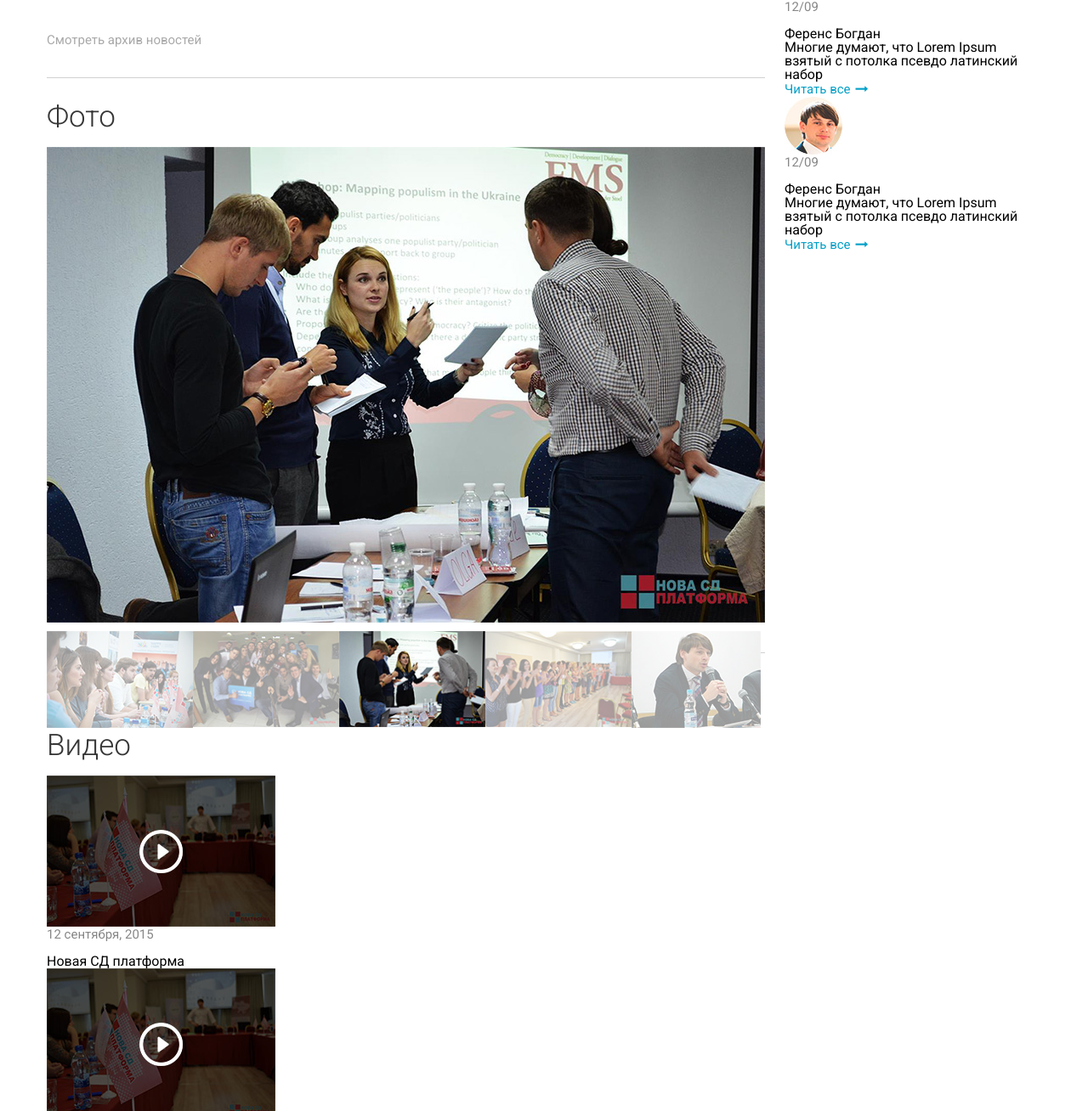
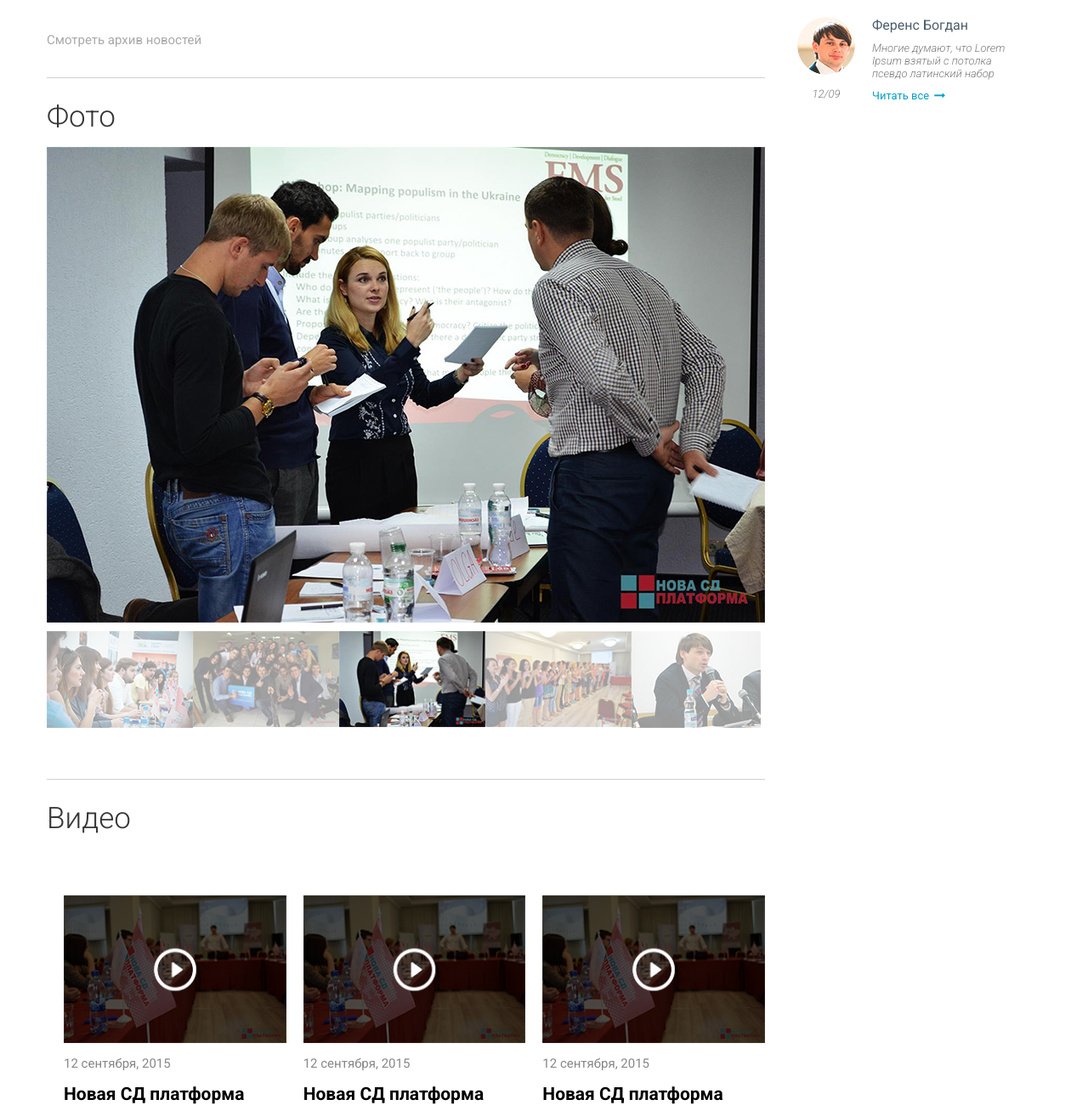
Before and after one commit to anega/sd-platform, a plain HTML site: page main.html in a window 1280 px wide. Shown: the part 1492-2800 px from the top of the page at 85% size. Drawn offline with Linux system fonts and the light colour scheme.

Commit message:
Blog, Video blocks

```diff
--- a/main.html
+++ b/main.html
@@ -18,7 +18,17 @@
             <img class="logo" src="images/logo.png" alt="СД Платформа логотип">
             <button class="btn btn-grey"><i class="fa fa-search"></i>Поиск</button>
             <button class="btn btn-blue">Для активистов СД</button>
-            <p class="lang-selector">RU<img src="images/flag-ru.jpg" alt="language rus"></p>
+            <ul class="lang-selector">
+                <li class="lang-active">
+                    <img src="images/flag-ru.jpg" alt="Russian (Rus)" title="Russian (Rus)">
+                </li>
+                <li>
+                    <img src="images/flag-ua.jpg" alt="Українська (Україна)" title="Українська (Україна)">
+                </li>
+                <li>
+                    <img src="images/flag-en.jpg" alt="English (UK)" title="English (UK)">
+                </li>
+            </ul>
             <ul class="social-menu">
                 <li>
                     <a class="fa fa-google-plus" href="https://plus.google.com/"></a>
@@ -78,7 +88,7 @@
                 <p class="read-more-archive"><a href="#">Смотреть архив новостей</a></p>
             </div>
 
-            <div class="block photo">
+            <div class="block photo clearfix">
                 <h1 class="title">Фото</h1>
                 <div class="slider">
                     <div class="active-img">
@@ -98,7 +108,7 @@
 
             <div class="block video">
                 <h1 class="title">Видео</h1>
-                <ul>
+                <ul class="clearfix">
                     <li>
                         <img src="images/video-lorem.jpg" alt="">
                         <p class="date">12 сентября, 2015</p>
--- a/style.css
+++ b/style.css
@@ -198,6 +198,10 @@ button.btn {
     padding: 31px 0;
 }
 
+.header-top .logo {
+    float: left;
+}
+
 .header-top .social-menu,
 .header-top p,
 .header-top .btn {
@@ -227,13 +231,19 @@ button.btn {
 .lang-selector {
     border-right: 1px solid #d1d1d1;
     color: #acc3cb;
-    line-height: 55px;
-    padding-right: 40px;
+    float: right;
+    height: 55px;
+    padding: 20px 40px 0 0;
     text-transform: uppercase;
 }
 
-.lang-selector img {
-    margin-left: 8px;
+.lang-selector li {
+    float: left;
+    margin-right: 10px;
+}
+
+.lang-selector li img {
+    cursor: pointer;
 }
 
 .banner {
@@ -347,6 +357,10 @@ button.btn {
     text-decoration: none;
 }
 
+.photo {
+    margin-bottom: 60px;
+}
+
 .photo .slider .active-img {
     position: relative;
     margin-bottom: 10px;
@@ -401,9 +415,76 @@ button.btn {
     display: none;
 }
 
+.video .title {
+    margin-bottom: 55px;
+}
+
+.video ul li {
+    float: left;
+    padding-left: 20px;
+    width: 33.333%;
+}
+
+.video ul li img {
+    cursor: pointer;
+    margin-bottom: 15px;
+    width: 100%;
+    height: auto;
+}
+
+.video ul li h2 {
+    font: 700 21px 'Roboto', 'Helvetica', 'Arial', sans-serif;
+}
+
 .section.content .container .side-right {
     overflow: hidden;
     width: 302px;
+}
+
+.blog ul li {
+    padding: 20px 15px 25px;
+}
+
+.blog ul li:nth-child(odd) {
+    background: #f4f4f4;
+}
+
+.blog ul li .blogpost-user {
+    float: left;
+    margin-right: 20px;
+}
+
+.blog ul li .blogpost-user img {
+    border-radius: 50%;
+    margin-bottom: 15px;
+}
+
+.blog ul li .blogpost-user .date {
+    color: #7a7a7a;
+    font: 300 13px 'Roboto', 'Helvetica', 'Arial', sans-serif;
+    font-style: italic;
+    text-align: center;
+}
+
+.blog ul li .blog-text-preview {
+    overflow: hidden;
+}
+
+.blog ul li .blog-text-preview h2 {
+    color: #4d5e6c;
+    font: 400 16px 'Roboto', 'Helvetica', 'Arial', sans-serif;
+    margin-bottom: 10px;
+}
+
+.blog ul li .blog-text-preview p {
+    color: #7a7a7a;
+    font: 300 13px 'Roboto', 'Helvetica', 'Arial', sans-serif;
+    font-style: italic;
+    margin-bottom: 10px;
+}
+
+.blog ul li .blog-text-preview a {
+    font-size: 13px;
 }
 
 /* ------------------------------------------------------------------------------------------------------------------ */
```
Also changed, not shown: images/flag-en.jpg (added), images/flag-ua.jpg (added).
